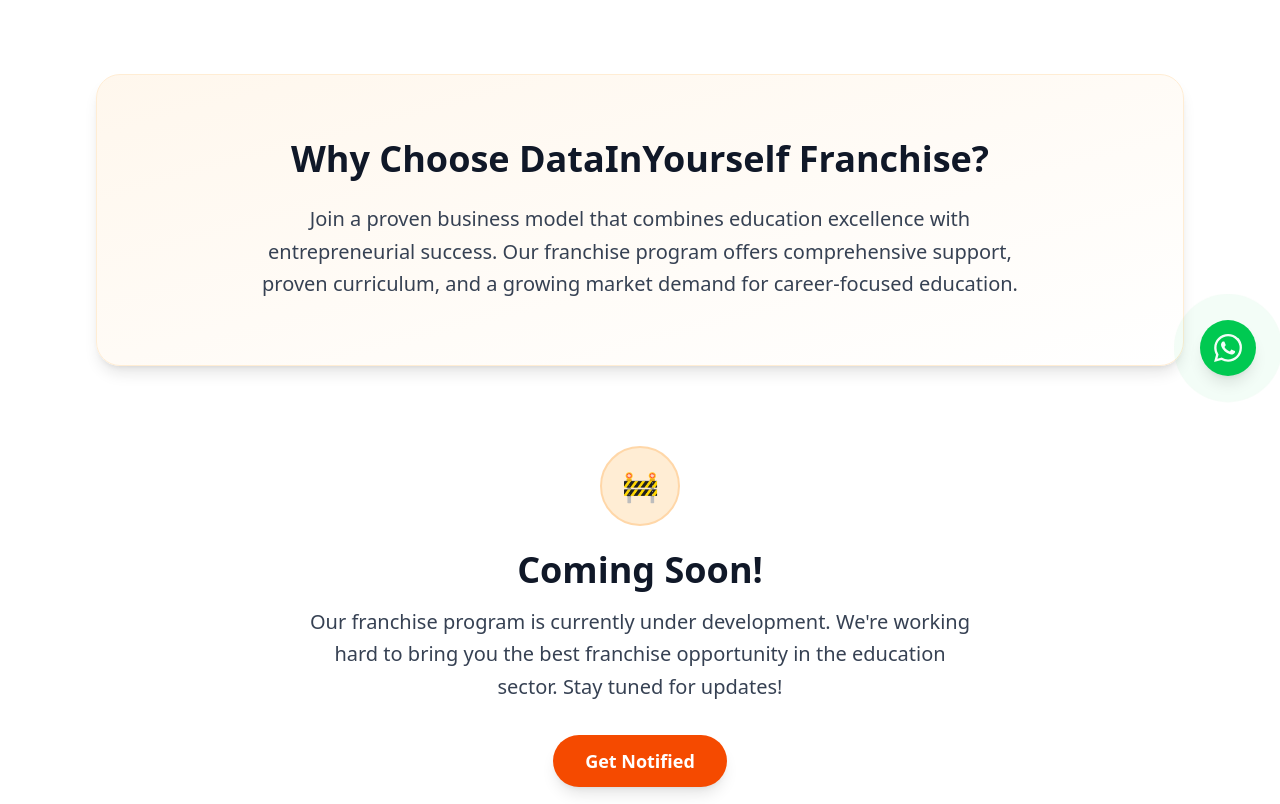
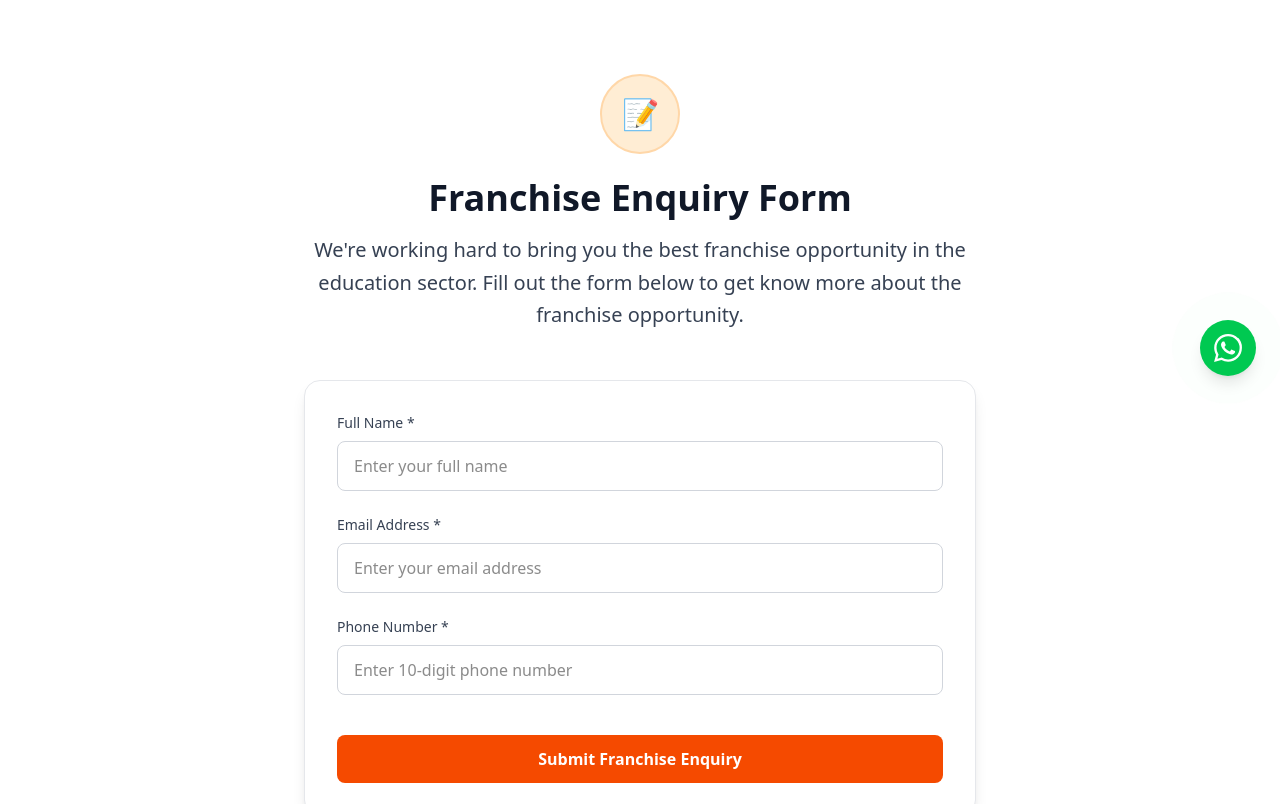
Before and after one commit to nilimaSahu22/DataInYourself, a Next.js app: page /franchise in a window 1280 px wide. Shown: the part 400-1204 px from the top of the page. Built offline with nearby package versions, Linux system fonts and the light colour scheme.

Commit message:
Franchise page updated

```diff
--- a/app/components/features/Franchise.tsx
+++ b/app/components/features/Franchise.tsx
@@ -4,10 +4,9 @@
 
 const Franchise = () => {
   const [hoveredIndex, setHoveredIndex] = useState<number | null>(null);
-  const [isModalOpen, setIsModalOpen] = useState(false);
-  const [isSuccessModalOpen, setIsSuccessModalOpen] = useState(false);
   const [isLoading, setIsLoading] = useState(false);
   const [error, setError] = useState<string | null>(null);
+  const [isSuccess, setIsSuccess] = useState(false);
   const [formData, setFormData] = useState({
     name: '',
     email: '',
@@ -117,6 +116,7 @@
 
     setIsLoading(true);
     setError(null);
+    setIsSuccess(false);
 
     try {
       const serverUrl = process.env.NEXT_PUBLIC_SERVER_URL || "https://server.mukulsharma1602.workers.dev";
@@ -139,9 +139,8 @@
         throw new Error(errorData.error || 'Failed to submit form');
       }
 
-      // Close the form modal and show success modal
-      setIsModalOpen(false);
-      setIsSuccessModalOpen(true);
+      // Show success message
+      setIsSuccess(true);
 
       // Reset form data and validation errors
       setFormData({ name: '', email: '', phone: '' });
@@ -155,8 +154,11 @@
     }
   };
 
-  const closeSuccessModal = () => {
-    setIsSuccessModalOpen(false);
+  const resetForm = () => {
+    setIsSuccess(false);
+    setError(null);
+    setFormData({ name: '', email: '', phone: '' });
+    setValidationErrors({ name: '', email: '', phone: '' });
   };
 
   return (
@@ -180,68 +182,65 @@
           </p>
         </div>
 
-        {/* Franchise Opportunity */}
-        <div className="bg-gradient-to-br from-orange-50 to-white rounded-3xl shadow-lg border border-orange-100 p-8 sm:p-12 lg:p-16 mb-16 lg:mb-20">
-          <div className="max-w-4xl mx-auto text-center">
-            <h2 className="text-3xl sm:text-4xl font-bold text-gray-900 mb-6">
-              Why Choose DataInYourself Franchise?
+                {/* Form Section */}
+                <div className="max-w-2xl mx-auto">
+          <div className="text-center mb-12">
+            <div className="inline-flex items-center justify-center w-20 h-20 bg-orange-100 rounded-full mb-6 border-2 border-orange-200">
+              <span className="text-3xl">📝</span>
+            </div>
+            <h2 className="text-3xl sm:text-4xl font-bold text-gray-900 mb-4">
+              Franchise Enquiry Form
             </h2>
-            <p className="text-lg sm:text-xl text-gray-700 leading-relaxed max-w-3xl mx-auto">
-              Join a proven business model that combines education excellence with entrepreneurial success.
-              Our franchise program offers comprehensive support, proven curriculum, and a growing market
-              demand for career-focused education.
+            <p className="text-lg sm:text-xl text-gray-700 max-w-2xl mx-auto leading-relaxed">
+              We're working hard to bring you the best franchise opportunity in the education sector.
+              Fill out the form below to get know more about the franchise opportunity.
             </p>
           </div>
-        </div>
 
-        {/* Coming Soon Section */}
-        <div className="text-center mb-16 lg:mb-20">
-          <div className="inline-flex items-center justify-center w-20 h-20 bg-orange-100 rounded-full mb-6 border-2 border-orange-200">
-            <span className="text-3xl">🚧</span>
-          </div>
-          <h2 className="text-3xl sm:text-4xl font-bold text-gray-900 mb-4">
-            Coming Soon!
-          </h2>
-          <p className="text-lg sm:text-xl text-gray-700 max-w-2xl mx-auto leading-relaxed">
-            Our franchise program is currently under development. We're working hard to bring you the best
-            franchise opportunity in the education sector. Stay tuned for updates!
-          </p>
-          <div className="mt-8">
-            <button
-              onClick={() => setIsModalOpen(true)}
-              className="bg-orange-600 text-white px-8 py-3 rounded-full text-lg font-semibold hover:bg-orange-700 transition-colors duration-300 shadow-lg hover:shadow-xl"
-            >
-              Get Notified
-            </button>
+          {/* Success Message */}
+          {isSuccess && (
+            <div className="mb-8 p-6 bg-green-50 border border-green-200 rounded-2xl text-center">
+              <div className="flex justify-center mb-4">
+                <div className="w-12 h-12 bg-green-100 rounded-full flex items-center justify-center">
+                  <svg className="w-6 h-6 text-green-600" fill="none" stroke="currentColor" viewBox="0 0 24 24">
+                    <path strokeLinecap="round" strokeLinejoin="round" strokeWidth="2" d="M5 13l4 4L19 7"></path>
+                  </svg>
                 </div>
               </div>
-
-      </div>
-
-      {/* Form Modal */}
-      {isModalOpen && (
-        <div className="fixed text-black inset-0 bg-black bg-opacity-50 flex items-center justify-center z-50 p-4">
-          <div className="bg-white rounded-2xl p-8 max-w-md w-full shadow-2xl">
-            <div className="flex justify-between items-center mb-6">
-              <h3 className="text-2xl font-bold text-gray-900">Get Notified</h3>
+              <h3 className="text-xl font-bold text-green-900 mb-2">
+                Thank You!
+              </h3>
+              <p className="text-green-700 mb-4">
+                Your franchise enquiry has been successfully submitted. We'll notify you as soon as our franchise program launches with exclusive early access opportunities.
+              </p>
               <button
-                onClick={() => setIsModalOpen(false)}
-                className="text-gray-400 hover:text-gray-600 text-2xl font-bold"
-                disabled={isLoading}
+                onClick={resetForm}
+                className="bg-green-600 text-white px-6 py-2 rounded-lg font-semibold hover:bg-green-700 transition-colors duration-300"
               >
-                ×
+                Submit Another Enquiry
               </button>
-            </div>
-
-            {error && (
-              <div className="mb-4 p-3 bg-red-50 border border-red-200 rounded-lg">
-                <p className="text-red-600 text-sm">{error}</p>
             </div>
           )}
 
+          {/* Error Message */}
+          {error && (
+            <div className="mb-8 p-6 bg-red-50 border border-red-200 rounded-2xl">
+              <div className="flex items-center mb-2">
+                <svg className="w-5 h-5 text-red-600 mr-2" fill="none" stroke="currentColor" viewBox="0 0 24 24">
+                  <path strokeLinecap="round" strokeLinejoin="round" strokeWidth="2" d="M12 8v4m0 4h.01M21 12a9 9 0 11-18 0 9 9 0 0118 0z"></path>
+                </svg>
+                <h3 className="text-lg font-semibold text-red-900">Submission Error</h3>
+              </div>
+              <p className="text-red-700">{error}</p>
+            </div>
+          )}
+
+          {/* Form */}
+          {!isSuccess && (
+            <div className="bg-white rounded-2xl shadow-lg border border-gray-200 p-8">
               <form onSubmit={handleSubmit} className="space-y-6">
                 <div>
-                <label htmlFor="name" className="block text-black text-sm font-medium text-gray-700 mb-2">
+                  <label htmlFor="name" className="block text-sm font-medium text-gray-700 mb-2">
                     Full Name *
                   </label>
                   <input
@@ -305,14 +304,13 @@
                   {validationErrors.phone && (
                     <p className="mt-1 text-sm text-red-600">{validationErrors.phone}</p>
                   )}
-
                 </div>
 
-              <div className="flex gap-3 pt-4">
+                <div className="pt-4">
                   <button
                     type="submit"
                     disabled={isLoading}
-                  className="flex-1 bg-orange-600 text-white py-3 px-6 rounded-lg font-semibold hover:bg-orange-700 transition-colors duration-300 disabled:bg-orange-400 disabled:cursor-not-allowed flex items-center justify-center"
+                    className="w-full bg-orange-600 text-white py-3 px-6 rounded-lg font-semibold hover:bg-orange-700 transition-colors duration-300 disabled:bg-orange-400 disabled:cursor-not-allowed flex items-center justify-center"
                   >
                     {isLoading ? (
                       <>
@@ -323,52 +321,30 @@
                         Submitting...
                       </>
                     ) : (
-                    'Submit'
+                      'Submit Franchise Enquiry'
                     )}
-                </button>
-                <button
-                  type="button"
-                  onClick={() => setIsModalOpen(false)}
-                  disabled={isLoading}
-                  className="flex-1 bg-gray-200 text-gray-800 py-3 px-6 rounded-lg font-semibold hover:bg-gray-300 transition-colors duration-300 disabled:bg-gray-100 disabled:cursor-not-allowed"
-                >
-                  Cancel
                   </button>
                 </div>
               </form>
             </div>
+          )}
         </div>
-      )}
-
-      {/* Success Modal */}
-      {isSuccessModalOpen && (
-        <div className="fixed inset-0 bg-black bg-opacity-50 flex items-center justify-center z-50 p-4">
-          <div className="bg-white rounded-2xl p-8 max-w-md w-full shadow-2xl text-center">
-            <div className="flex justify-center mb-6">
-              <div className="w-16 h-16 bg-green-100 rounded-full flex items-center justify-center">
-                <svg className="w-8 h-8 text-green-600" fill="none" stroke="currentColor" viewBox="0 0 24 24">
-                  <path strokeLinecap="round" strokeLinejoin="round" strokeWidth="2" d="M5 13l4 4L19 7"></path>
-                </svg>
+        {/* Franchise Opportunity */}
+        <div className="mt-8 bg-gradient-to-br from-orange-50 to-white rounded-3xl shadow-lg border border-orange-100 p-8 sm:p-12 lg:p-16 mb-16 lg:mb-20">
+          <div className="max-w-4xl mx-auto text-center">
+            <h2 className="text-3xl sm:text-4xl font-bold text-gray-900 mb-6">
+              Why Choose DataInYourself Franchise?
+            </h2>
+            <p className="text-lg sm:text-xl text-gray-700 leading-relaxed max-w-3xl mx-auto">
+              Join a proven business model that combines education excellence with entrepreneurial success.
+              Our franchise program offers comprehensive support, proven curriculum, and a growing market
+              demand for career-focused education.
+            </p>
           </div>
         </div>
 
-            <h3 className="text-2xl font-bold text-gray-900 mb-4">
-              Thank You!
-            </h3>
 
-            <p className="text-gray-700 mb-6 leading-relaxed">
-              Your franchise enquiry has been successfully submitted. We'll notify you as soon as our franchise program launches with exclusive early access opportunities.
-            </p>
-
-            <button
-              onClick={closeSuccessModal}
-              className="w-full bg-orange-600 text-white py-3 px-6 rounded-lg font-semibold hover:bg-orange-700 transition-colors duration-300"
-            >
-              Close
-            </button>
       </div>
-        </div>
-      )}
     </div>
   );
 };
```
Lines whose indentation alone changed are shown as unchanged.
